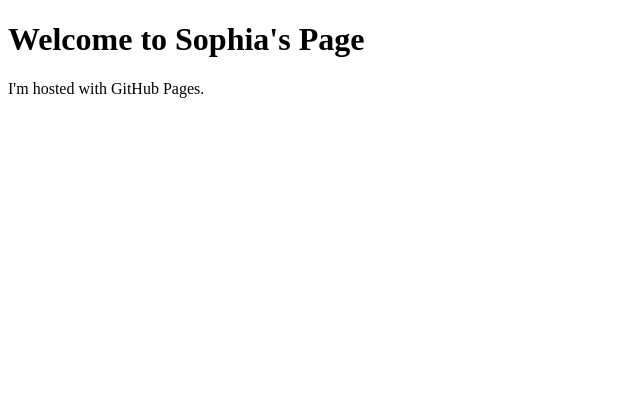
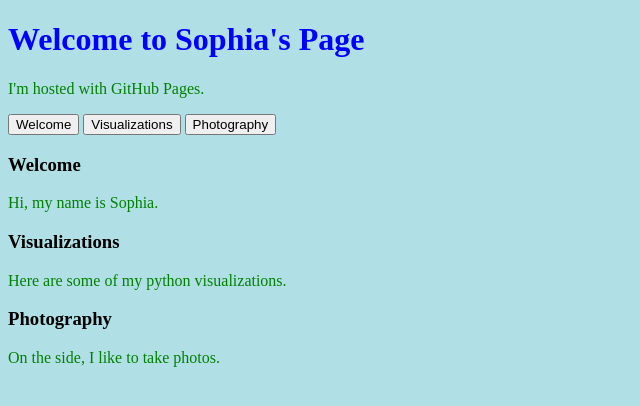
Before and after one commit to scotigno/scotigno.github.io, a plain HTML site: page index.html in a window 1280 px wide. Shown: the whole page, without its empty margins (0-640 px from the left). Drawn offline with Linux system fonts and the light colour scheme.

Commit message:
Update index.html

```diff
--- a/index.html
+++ b/index.html
@@ -1,7 +1,33 @@
 <!DOCTYPE html>
 <html>
+<style>
+body {background-color: powderblue;}
+h1   {color: blue;}
+p    {color: green;}
+</style>
 <body>
 <h1>Welcome to Sophia's Page</h1>
 <p>I'm hosted with GitHub Pages.</p>
 </body>
+<div class="tab">
+  <button class="tablinks" onclick="openCity(event, 'Welcome')">Welcome</button>
+  <button class="tablinks" onclick="openCity(event, 'Visualizations')">Visualizations</button>
+  <button class="tablinks" onclick="openCity(event, 'Photography')">Photography</button>
+</div>
+
+<!-- Tab content -->
+<div id="Welcome" class="tabcontent">
+  <h3>Welcome</h3>
+  <p>Hi, my name is Sophia.</p>
+</div>
+
+<div id="Visualizations" class="tabcontent">
+  <h3>Visualizations</h3>
+  <p>Here are some of my python visualizations.</p>
+</div>
+
+<div id="Photography" class="tabcontent">
+  <h3>Photography</h3>
+  <p>On the side, I like to take photos.</p>
+</div>
 </html>
```
